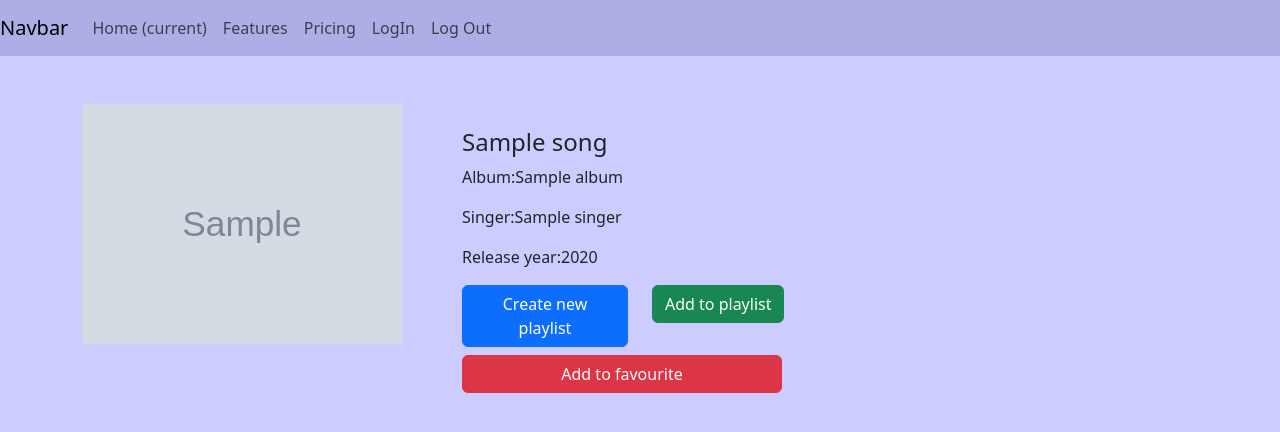
After one commit to AnupamaPradhan01/GaanaBajo, a Django app: template music_app/templates/music_app/song/song_detail.html in a window 1280 px wide. The commit adds this page. Shown: the top 432 px of the page. Run offline with Django 3.2, Linux system fonts and the light colour scheme; the template is opened without the code that fills it: most values are stand-ins (such as "Sample title", 1, 10 or a date in 2020); grey boxes marked "Sample" are stand-in pictures; some libraries are stand-ins or nearby versions.

Commit message:
created a detail song page

```diff
--- /dev/null
+++ b/music_app/templates/music_app/song/song_detail.html
@@ -0,0 +1,31 @@
+{% extends 'music_app/base.html' %}
+{% block content %}
+<div class="row mt-5">
+  {% comment %} image column {% endcomment %}
+  <div class="col-4">
+    <img src="{{song.song_img.url}}" alt="" style="width:20rem">
+  </div>
+  {% comment %} end of image column {% endcomment %}
+
+ {% comment %} song detail info column {% endcomment %}
+    <div class="col-8 mt-4">
+      <h4>{{song.name}}</h4>
+      <p>Album:{{song.album}}</p>
+      <p>Singer:{{song.singer}}</p>
+      <p>Release year:{{song.year}}</p>
+      <div class="row">
+        <div class="col-3">
+          <a href="" class="btn btn-primary">Create new playlist</a>
+        </div>
+        <div class="col-3">
+          <a href="" class="btn btn-success">Add to playlist</a>
+        </div>
+        <div class="col-10 mt-2">
+          <a href="" class="btn btn-danger" style="width:20rem">Add to favourite</a>
+        </div>
+      </div>
+    </div>
+  {% comment %} song detail info column {% endcomment %}
+  </div>
+
+{% endblock content%}
--- a/music_app/templates/song/song_list.html
+++ b/music_app/templates/music_app/song/song_list.html
@@ -12,7 +12,9 @@
         <img class="card-img-top" src= "{{songs.song_img.url}}" alt="Card image cap">
       {% comment %} song info starts {% endcomment %}
       <div class="list-body">
-          <h5 class="list-title mt-2">{{songs.name}}</h5>
+          <a href="{% url 'music_app:song_detail' songs.id %}">
+            <h5 class="list-title mt-2">{{songs.name}}</h5>
+          </a>
           <p class="list-text">{{songs.singer}}</p>
           <a href="" class="btn btn-warning">Play</a>
           <a href="" class="btn btn-success">Share</a>
--- a/music_app/urls.py
+++ b/music_app/urls.py
@@ -5,5 +5,5 @@ app_name = 'music_app'
 
 urlpatterns = [
     path('', views.song_list, name='song_list'),
-    # path('<int:id>/', views.song_detail, name='song_detail'),
+    path('<int:id>/', views.song_detail, name='song_detail'),
 ]
--- a/music_app/views.py
+++ b/music_app/views.py
@@ -5,7 +5,7 @@ from .models import Song
 
 def song_list(request):
     songs = Song.hindi.all()
-    return render(request, "song/song_list.html", {'songs': songs})
+    return render(request, "music_app/song/song_list.html", {'songs': songs})
 
 # display single song
 
```
Also changed, not shown: music_app/templates/song/song_detail.html (deleted).
